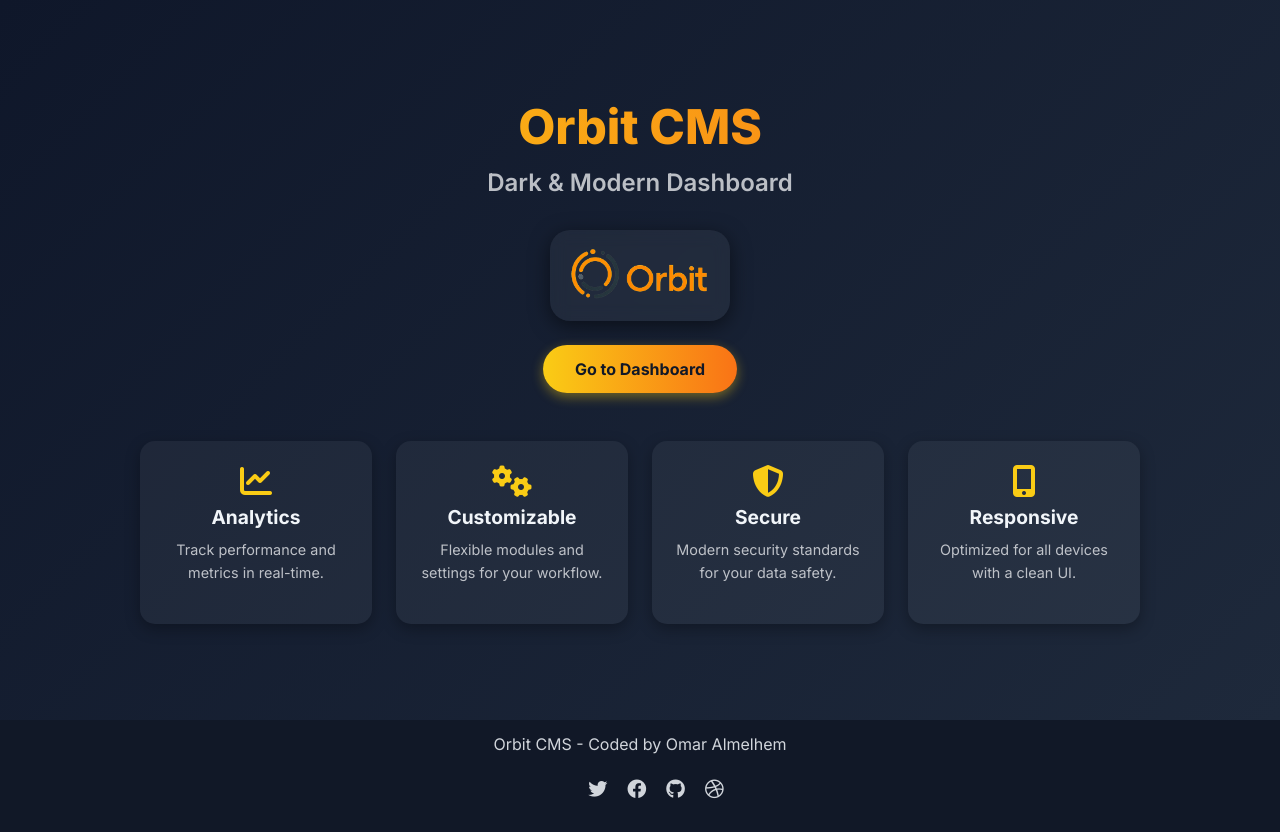
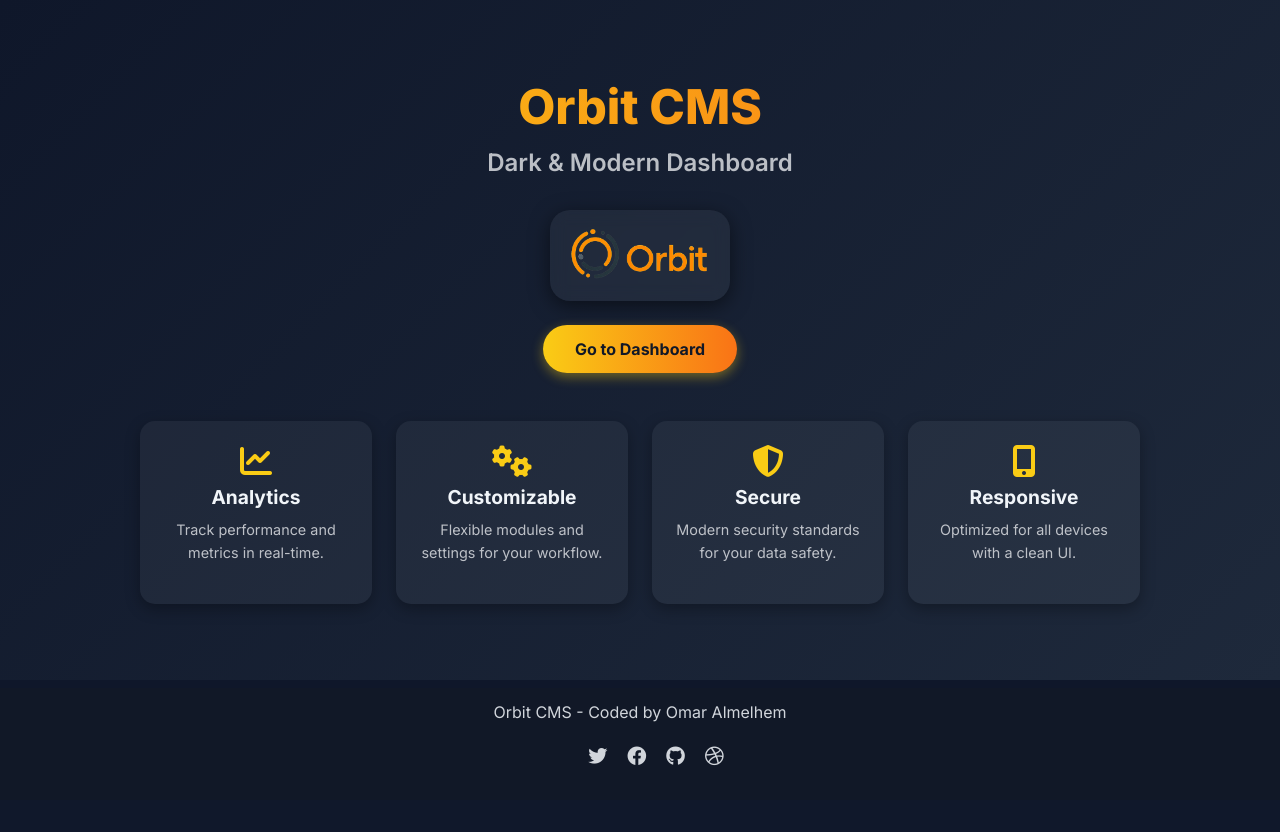
Before and after one commit to OomarSy/masaffat-orbit-backend, a Django app: page / in a window 1280 px wide. After the commit the page ends 766 px from the top, so only its background shows below. Run offline with Django 4.2, Linux system fonts and the light colour scheme; some libraries are stand-ins or nearby versions.

Commit message:
fix(index): adjust hero section height to improve layout consistency

```diff
--- a/templates/pages/index.html
+++ b/templates/pages/index.html
@@ -32,7 +32,7 @@
       flex-direction: column;
       align-items: center;
       justify-content: center;
-      min-height: 90vh;
+      min-height: 85vh;
       text-align: center;
       padding: 4rem 1rem;
       position: relative;
```
